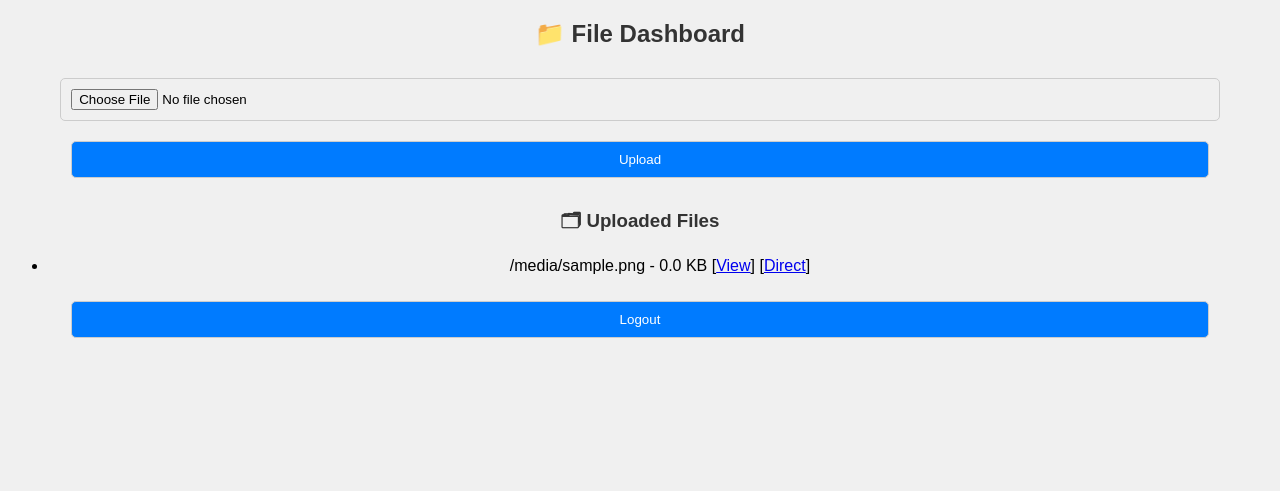
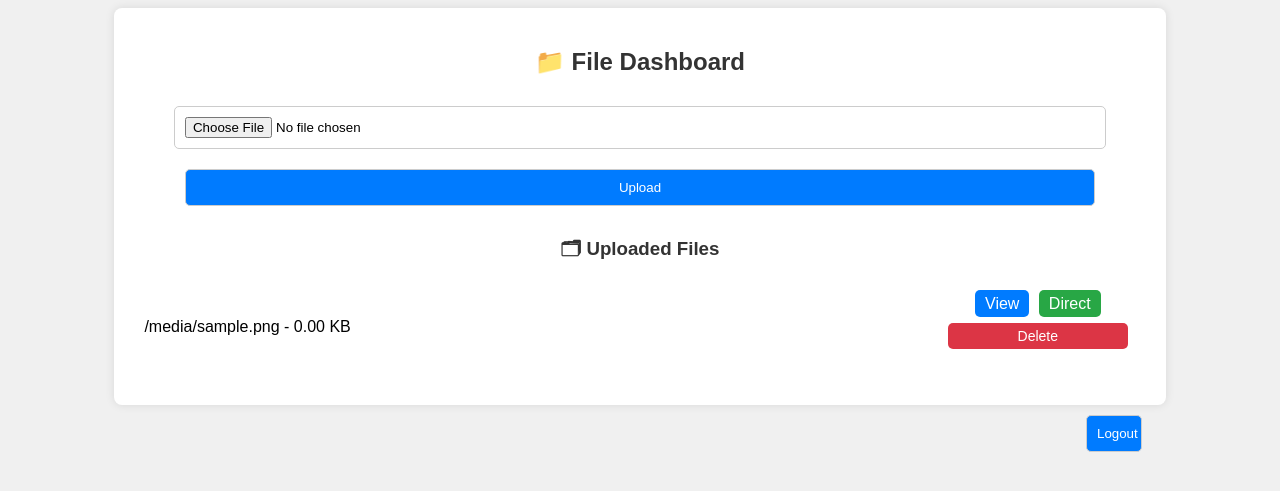
Before and after one commit to Nayem5522/Clou2, a Flask app: page /dashboard in a window 1280 px wide. Shown: the top 491 px of the page. Run offline with Flask 3, Linux system fonts and the light colour scheme; the visitor is signed in with stand-in values (Sample User, id 1); a database or web service that is not in the repository returns one stand-in record (values such as "Sample title"); parts of the project's set-up code (start-up, migrations or seed data) failed here and were passed over.

Commit message:
Update dashboard.html

```diff
--- a/server/templates/dashboard.html
+++ b/server/templates/dashboard.html
@@ -3,27 +3,97 @@
 <head>
   <title>Dashboard</title>
   <link rel="stylesheet" href="/static/style.css">
+  <style>
+    body { font-family: sans-serif; }
+    .container { width: 80%; margin: auto; background: white; padding: 20px; border-radius: 8px; box-shadow: 0 0 10px rgba(0,0,0,0.1); }
+    h2, h3 { text-align: center; }
+    ul { list-style: none; padding: 0; }
+    li { display: flex; justify-content: space-between; align-items: center; padding: 10px; border-bottom: 1px solid #eee; }
+    li:last-child { border-bottom: none; }
+    .file-actions form { display: inline; }
+    .file-actions a, .file-actions button { text-decoration: none; padding: 5px 10px; border-radius: 5px; color: white; margin-left: 5px; }
+    .view-btn { background: #007bff; }
+    .direct-btn { background: #28a745; }
+    .delete-btn { background: #dc3545; border: none; cursor: pointer; font-size: 14px; }
+    .progress-container { width: 100%; background-color: #f3f3f3; border-radius: 5px; margin-top: 10px; display: none; }
+    .progress-bar { width: 0%; height: 20px; background-color: #4caf50; border-radius: 5px; text-align: center; line-height: 20px; color: white; }
+  </style>
 </head>
 <body>
+  <div class="container">
     <h2>📁 File Dashboard</h2>
-  <form action="/api/upload" method="POST" enctype="multipart/form-data">
-    <input type="file" name="file" required>
+    <form id="uploadForm" enctype="multipart/form-data">
+      <input type="file" name="file" id="fileInput" required>
       <button type="submit">Upload</button>
     </form>
 
+    <div class="progress-container" id="progressContainer">
+      <div class="progress-bar" id="progressBar">0%</div>
+    </div>
+    <p id="uploadStatus"></p>
+
     <h3>🗂 Uploaded Files</h3>
     <ul>
-    <!-- ... -->
       {% for f in files %}
         <li>
-        {{ f.filename }} - {{ (f.size / 1024) | round(2) }} KB
-        [<a href="/download/{{ f._id }}">View</a>]
-        [<a href="/direct/{{ f._id }}">Direct</a>]
+          <span>{{ f.filename }} - {{ "%.2f"|format(f.size / 1024) }} KB</span>
+          <div class="file-actions">
+            <a href="/download/{{ f._id }}" class="view-btn">View</a>
+            <a href="/direct/{{ f._id }}" class="direct-btn">Direct</a>
+            <form action="/delete/{{ f._id }}" method="POST" onsubmit="return confirm('Are you sure you want to delete this file?');">
+              <button type="submit" class="delete-btn">Delete</button>
+            </form>
+          </div>
         </li>
       {% endfor %}
-<!-- ... -->
     </ul>
 
-  <a href="/logout"><button>Logout</button></a>
+    <a href="/logout" style="float: right; margin-top: 20px;"><button>Logout</button></a>
+  </div>
+
+  <script>
+    const uploadForm = document.getElementById('uploadForm');
+    const fileInput = document.getElementById('fileInput');
+    const progressContainer = document.getElementById('progressContainer');
+    const progressBar = document.getElementById('progressBar');
+    const uploadStatus = document.getElementById('uploadStatus');
+
+    uploadForm.addEventListener('submit', function(e) {
+      e.preventDefault();
+
+      const file = fileInput.files[0];
+      if (!file) return;
+
+      const formData = new FormData();
+      formData.append('file', file);
+
+      const xhr = new XMLHttpRequest();
+
+      xhr.upload.addEventListener('progress', function(e) {
+        if (e.lengthComputable) {
+          const percentComplete = Math.round((e.loaded / e.total) * 100);
+          progressContainer.style.display = 'block';
+          progressBar.style.width = percentComplete + '%';
+          progressBar.textContent = percentComplete + '%';
+        }
+      });
+
+      xhr.addEventListener('load', function() {
+        if (xhr.status === 200) {
+          uploadStatus.textContent = '✅ Upload complete! Refreshing page...';
+          setTimeout(() => window.location.reload(), 1500);
+        } else {
+          uploadStatus.textContent = '❌ Upload failed. Please try again.';
+        }
+      });
+
+      xhr.addEventListener('error', function() {
+        uploadStatus.textContent = '❌ An error occurred during the upload.';
+      });
+
+      xhr.open('POST', '/api/upload', true);
+      xhr.send(formData);
+    });
+  </script>
 </body>
               </html>
```
Lines whose indentation alone changed are shown as unchanged.
